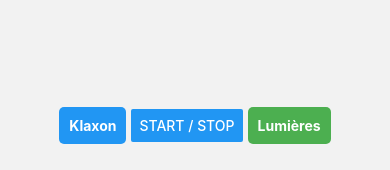
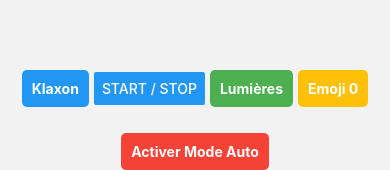
Before and after one commit to Vroumed/JackyDashboard, a React Native app in the folder client/: screen /Control in a window 390 px wide. Shown: the part 674-844 px from the top of the page. Built offline with nearby package versions, Linux system fonts and the light colour scheme.

Commit message:
add automode button and emoji control button

```diff
--- a/client/src/components/control/ControlPanel.tsx
+++ b/client/src/components/control/ControlPanel.tsx
@@ -1,4 +1,4 @@
-import React, { useEffect, useRef } from "react";
+import React, { useEffect, useRef, useState } from "react";
 import { View, StyleSheet } from "react-native";
 import ToolBar from "./ToolBar";
 import { HeadJoystick } from "./joysticks/HeadJoystick";
@@ -7,6 +7,7 @@ import { useControlStore } from "@store/controlStore";
 import useWebSocketStore from "@store/useWebSocketStore";
 import useStore from "@store/useStore";
 import { IBackendCommand, IControlData, IHeadData } from "types/controls";
+import AutoModeButton from "./toolBarOptions/AutoModeButton"; // Import the AutoModeButton component
 
 const ControlPanel: React.FC = () => {
     const { controlData, headData } = useControlStore();
@@ -16,13 +17,16 @@ const ControlPanel: React.FC = () => {
     const controlDataRef = useRef<IControlData>(controlData);
     const headDataRef = useRef<IHeadData>(headData);
 
+    const [isAutoMode, setIsAutoMode] = useState(false);
+
     useEffect(() => {
         controlDataRef.current = controlData;
         headDataRef.current = headData;
     }, [controlData, headData]);
 
+
     useEffect(() => {
-        if (status === "connected") {
+        if (status === "connected" && !isAutoMode) {
             const interval = setInterval(() => {
                 const controlCommand: IBackendCommand<IControlData> = {
                     cmd: 1,
@@ -39,15 +43,21 @@ const ControlPanel: React.FC = () => {
 
             return () => clearInterval(interval);
         }
-    }, [status, sendMessage])
+    }, [status, sendMessage, isAutoMode]);
 
     return (
         <View style={styles.container}>
             <View style={styles.joystickContainer}>
-                <ControlJoystick />
-                <HeadJoystick />
+
+                {!isAutoMode && (
+                    <>
+                        <ControlJoystick />
+                        <HeadJoystick />
+                    </>
+                )}
             </View>
             <ToolBar />
+            <AutoModeButton sendMessage={sendMessage} setAutoMode={setIsAutoMode} />
         </View>
     );
 };
--- a/client/src/components/control/ToolBar.tsx
+++ b/client/src/components/control/ToolBar.tsx
@@ -1,16 +1,19 @@
+import React from "react";
 import { View, Button, StyleSheet } from "react-native";
 import { Horn } from "./toolBarOptions/Horn";
 import LightBarButton from "./toolBarOptions/LightBarButton";
+import EmojiButton from "./toolBarOptions/EmojiButton"; // Import the new component
 import useWebSocketStore from "@store/useWebSocketStore";
 
 const ToolBar: React.FC = () => {
-  const sendMessage = useWebSocketStore(state => state.sendMessage)
+  const sendMessage = useWebSocketStore((state) => state.sendMessage);
 
   return (
     <View style={styles.container}>
       <Horn sendMessage={sendMessage} />
       <Button title="Start / Stop" />
       <LightBarButton sendMessage={sendMessage} />
+      <EmojiButton sendMessage={sendMessage} />
     </View>
   );
 };
--- /dev/null
+++ b/client/src/components/control/toolBarOptions/AutoModeButton.tsx
@@ -0,0 +1,51 @@
+import React, { useState } from "react";
+import { Pressable, Text, StyleSheet } from "react-native";
+
+interface AutoModeButtonProps {
+  sendMessage: (command: object) => void;
+  setAutoMode: (enabled: boolean) => void;
+}
+
+const AutoModeButton: React.FC<AutoModeButtonProps> = ({ sendMessage, setAutoMode }) => {
+  const [isAutoMode, setIsAutoMode] = useState(false);
+  const toggleAutoMode = () => {
+    const newMode = !isAutoMode;
+    setIsAutoMode(newMode);
+    setAutoMode(newMode);
+    sendMessage({
+      cmd: 0,
+      data: {
+        auto: newMode ? 1 : 0,
+      },
+    });
+  };
+
+  return (
+    <Pressable
+      onPress={toggleAutoMode}
+      style={({ pressed }) => [
+        styles.button,
+        pressed && styles.buttonPressed
+      ]}
+    >
+      <Text style={styles.text}>{isAutoMode ? "Désactiver Mode Auto" : "Activer Mode Auto"}</Text>
+    </Pressable>
+  );
+};
+
+const styles = StyleSheet.create({
+  button: {
+    backgroundColor: '#f44336',
+    padding: 10,
+    borderRadius: 5,
+  },
+  buttonPressed: {
+    backgroundColor: '#d32f2f',
+  },
+  text: {
+    color: 'white',
+    fontWeight: 'bold',
+  },
+});
+
+export default AutoModeButton;
--- /dev/null
+++ b/client/src/components/control/toolBarOptions/EmojiButton.tsx
@@ -0,0 +1,52 @@
+import React, { useState } from "react";
+import { Pressable, Text, StyleSheet } from "react-native";
+
+interface EmojiButtonProps {
+    sendMessage: (command: object) => void;
+}
+
+const EmojiButton: React.FC<EmojiButtonProps> = ({ sendMessage }) => {
+    const [currentMode, setCurrentMode] = useState(0);
+    const totalModes = 7;
+
+    const handleEmojiPress = () => {
+        const nextMode = (currentMode + 1) % totalModes;
+        setCurrentMode(nextMode);
+
+        sendMessage({
+            cmd: 4,
+            data: {
+                mode: nextMode,
+            },
+        });
+    };
+
+    return (
+        <Pressable
+            onPress={handleEmojiPress}
+            style={({ pressed }) => [
+                styles.button,
+                pressed && styles.buttonPressed,
+            ]}
+        >
+            <Text style={styles.text}>Emoji {currentMode}</Text>
+        </Pressable>
+    );
+};
+
+const styles = StyleSheet.create({
+    button: {
+        backgroundColor: '#FFC107',
+        padding: 10,
+        borderRadius: 5,
+    },
+    buttonPressed: {
+        backgroundColor: '#FFB300',
+    },
+    text: {
+        color: 'white',
+        fontWeight: 'bold',
+    },
+});
+
+export default EmojiButton;
```
